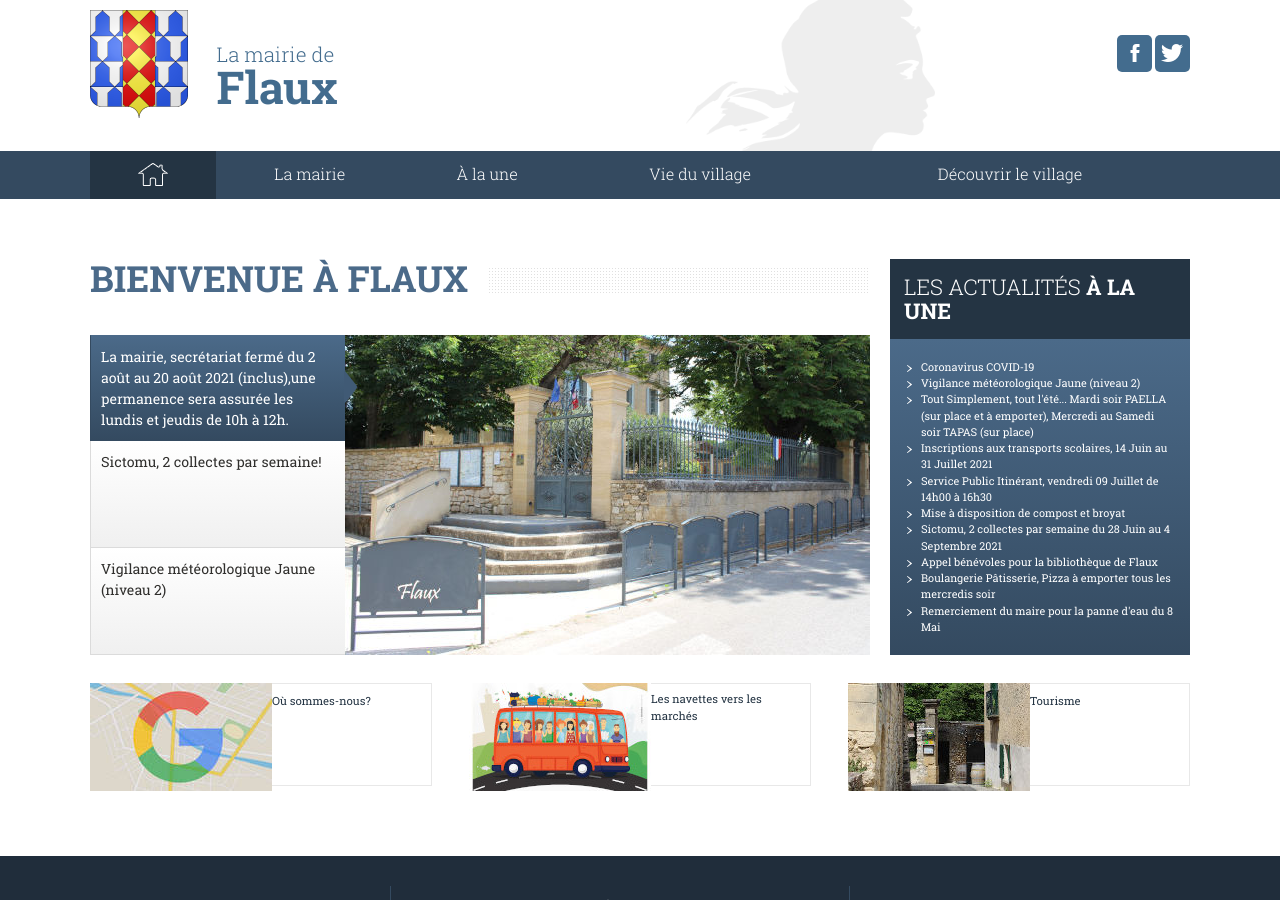
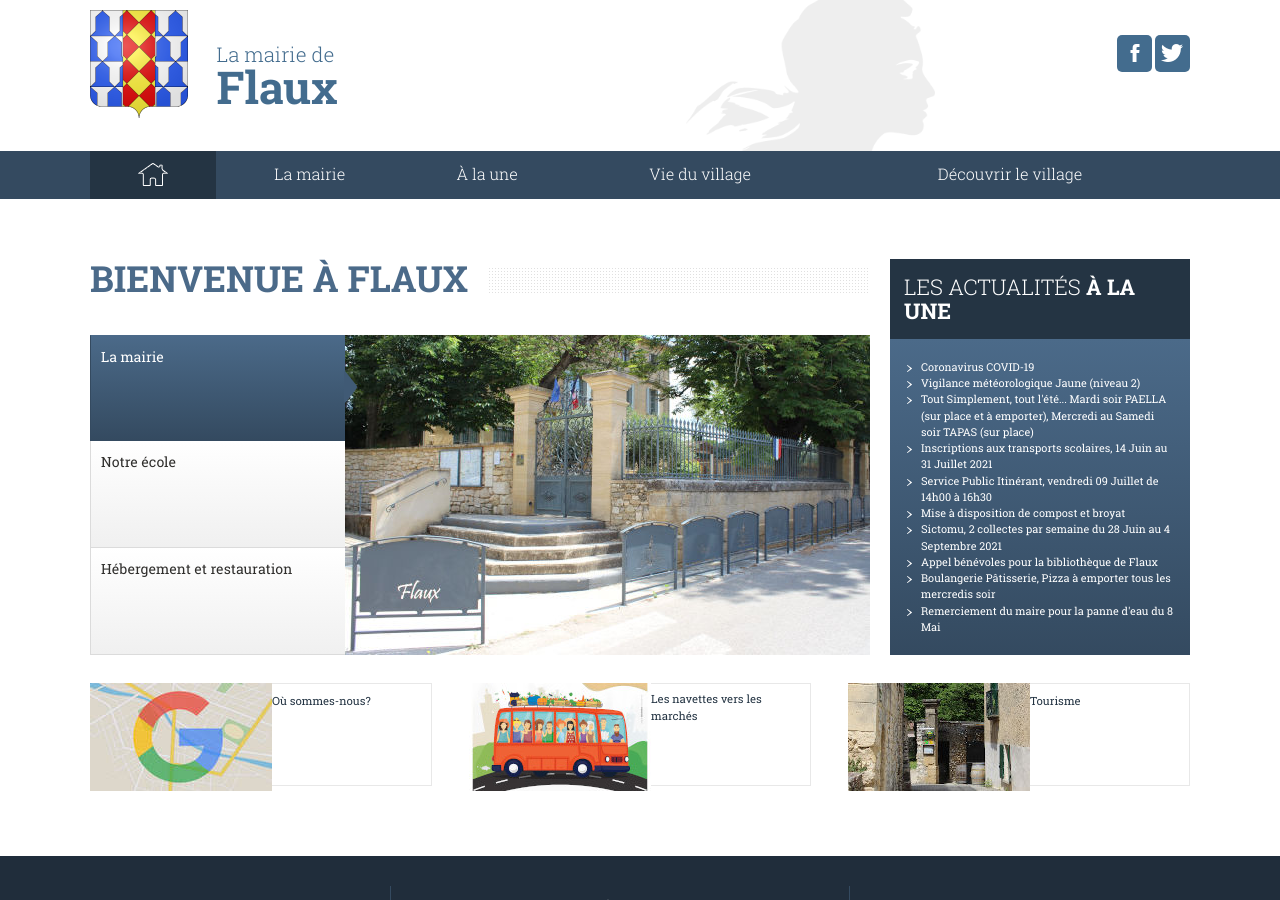
Before and after one commit to Flaux-Village/flaux-village.github.io, a Jekyll site: the page built from index.md, in a window 1280 px wide and 900 px high. Built offline with Jekyll 4.4.1, drawn with Linux system fonts in a browser that asks for light colours.

Commit message:
Update index.md

```diff
--- a/index.md
+++ b/index.md
@@ -5,18 +5,18 @@
 keywords: mairie, commune, flaux, gard
 titre_page: Bienvenue à Flaux
 onglets_principaux:
-- titre: La mairie, secrétariat fermé du 2 août au 20 août 2021 (inclus),une permanence sera assurée les lundis et jeudis de 10h à 12h.
+- titre: La mairie
   addresse: /mairie.html
   illustration: /assets/illustrations/525_320_Flauxentrance_3610.jpg
   description_illustration: La Mairie de Flaux.
-- titre: Sictomu, 2 collectes par semaine!
-  addresse: /actualites/collectesete.html
-  illustration: /assets/flyer/2021 - sictomu-collecte-ete-front.jpg
-  description_illustration: Sictomu collectes été.
-- titre: Vigilance météorologique Jaune (niveau 2)
-  addresse: /actualites/canicule.html
-  illustration: /assets/illustrations/vigilancejaune.jpg
-  description_illustration: vigilance jaune
+- titre: Notre école
+  addresse: /ecole.html
+  illustration: /assets/illustrations/182_108_flauxecole_3617.jpg
+  description_illustration: école de Flaux
+- titre: Hébergement et restauration
+  addresse: /hebergements.html
+  illustration: /assets/illustrations/182_108_flauxtapas_3622.jpg
+  description_illustration: hebergement
 articles_en_vedette:
 - titre: Où sommes-nous?
   addresse: https://www.google.com/maps/dir//Mairie,+7+Rue+de+la+Mairie,+30700+Flaux/@44.0126437,4.4763609,13z/data=!4m8!4m7!1m0!1m5!1m1!1s0x12b5b63c3159cc4b:0x9feb3ce2c7fcb932!2m2!1d4.504586!2d44.020724modestes_frontpageactussecondaires.png
```
